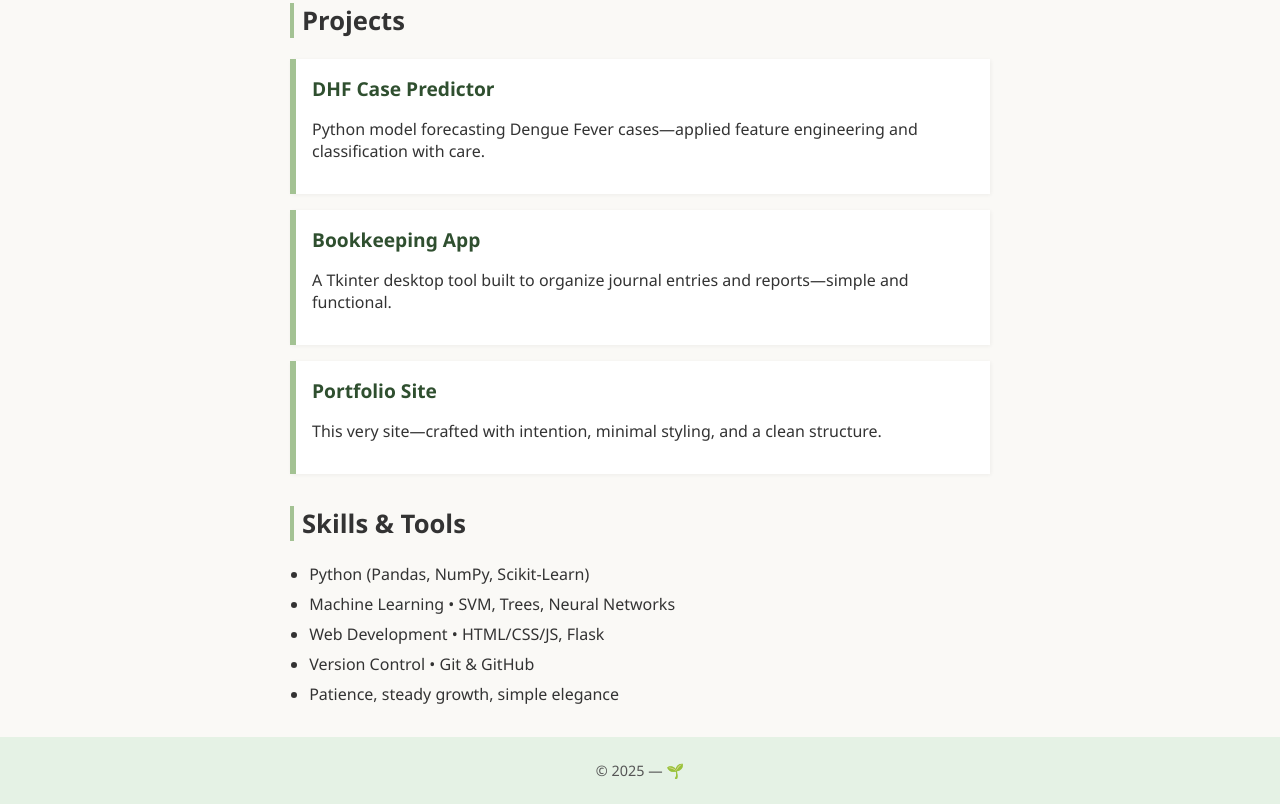
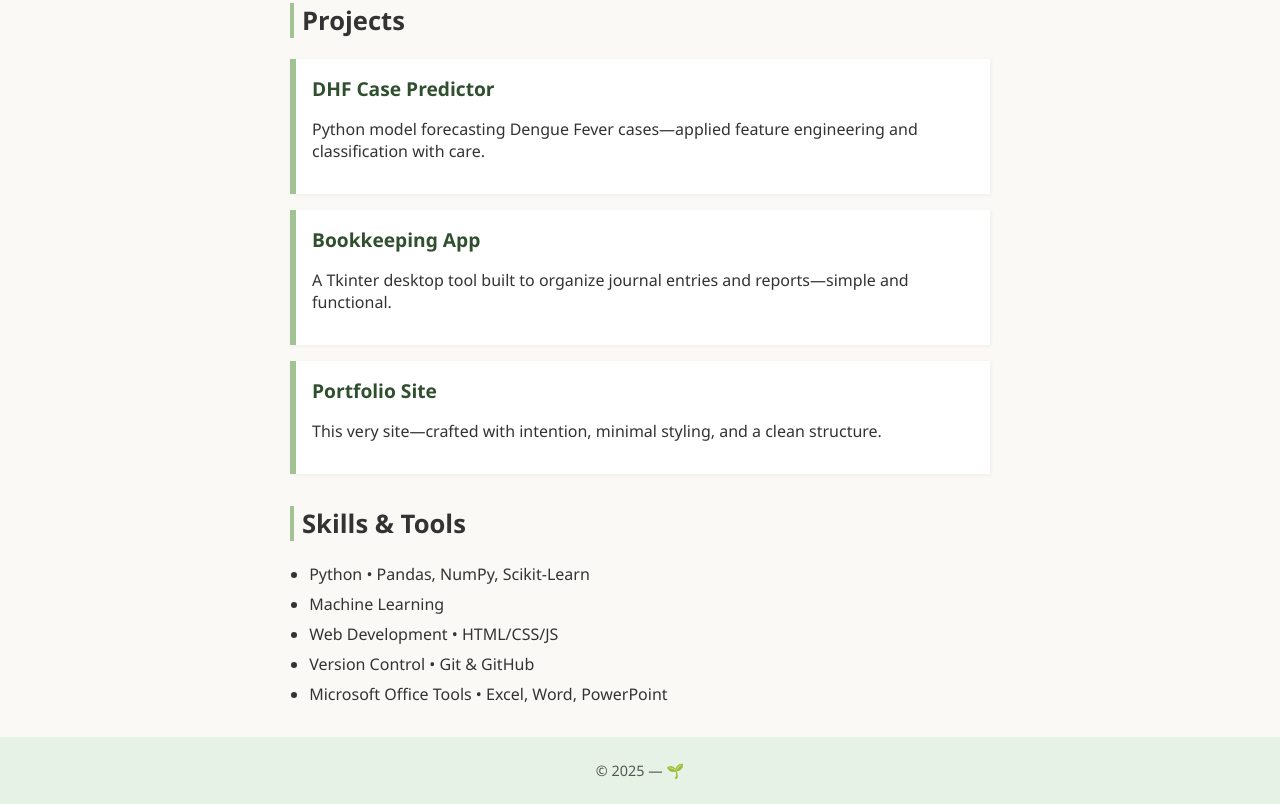
Before and after one commit to iqlimaputrih/iqlimaputrih.github.io, a plain HTML site: page index.html in a window 1280 px wide. Shown: the part 345-1149 px from the top of the page. Drawn offline with Linux system fonts and the light colour scheme.

Commit message:
Update index.html

```diff
--- a/index.html
+++ b/index.html
@@ -102,11 +102,11 @@
   <section>
     <h2>Skills & Tools</h2>
     <ul>
-      <li>Python (Pandas, NumPy, Scikit‑Learn)</li>
-      <li>Machine Learning • SVM, Trees, Neural Networks</li>
-      <li>Web Development • HTML/CSS/JS, Flask</li>
+      <li>Python • Pandas, NumPy, Scikit‑Learn</li>
+      <li>Machine Learning</li>
+      <li>Web Development • HTML/CSS/JS</li>
       <li>Version Control • Git & GitHub</li>
-      <li>Patience, steady growth, simple elegance</li>
+      <li>Microsoft Office Tools • Excel, Word, PowerPoint</li>
     </ul>
   </section>
 
```
